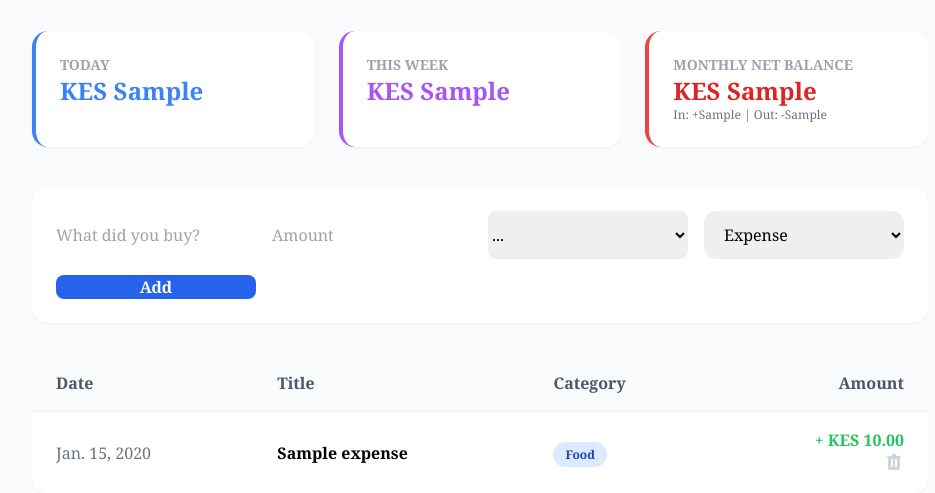
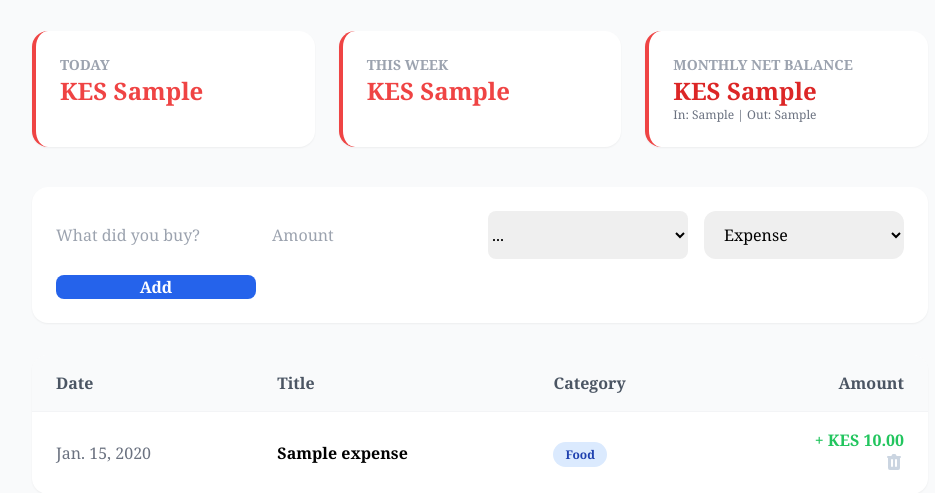
Before and after one commit to 18Mori/SoftGrowTech_expenseTracker_JamesMuriithi, a Django app: template exapp/templates/Home.html in a window 1280 px wide. Shown: the part 37-530 px from the top of the page, without its empty margins (160-1095 px from the left). Run offline with Django 5.2, Linux system fonts and the light colour scheme; tables that the repository leaves empty hold one stand-in row (values such as "Sample post"); the template is opened without the code that fills it: values that come from a table or form of the project are taken from there, most other values are stand-ins (such as "Sample title", 1, 10 or a date in 2020); some libraries are stand-ins or nearby versions.

Commit message:
Refactor expense list view to order by ID and update daily/weekly balance display logic

```diff
--- a/exapp/templates/Home.html
+++ b/exapp/templates/Home.html
@@ -6,20 +6,20 @@
             <h1 class="text-3xl font-bold text-slate-800">Expense Tracker</h1>
         </header>
         <div class="grid grid-cols-1 md:grid-cols-3 gap-6 mb-10">
-            <div class="bg-white p-6 rounded-2xl shadow-sm border-l-4 border-blue-500">
+            <div class="bg-white p-6 rounded-2xl shadow-sm border-l-4 {% if daily_net >= 0 %}border-blue-500{% else %}border-red-500{% endif %}">
                 <p class="text-sm font-bold text-gray-400 uppercase">Today</p>
-                <p class="text-2xl font-bold text-blue-500">KES {{ daily_net }}</p>
+                <p class="text-2xl font-bold {% if daily_net >= 0 %}text-blue-500{% else %}text-red-500{% endif %}">KES {{ daily_net }}</p>
             </div>
-            <div class="bg-white p-6 rounded-2xl shadow-sm border-l-4 border-purple-500">
+            <div class="bg-white p-6 rounded-2xl shadow-sm border-l-4 {% if weekly_net >= 0 %}border-purple-500{% else %}border-red-500{% endif %}">
                 <p class="text-sm font-bold text-gray-400 uppercase">This Week</p>
-                <p class="text-2xl font-bold text-purple-500">KES {{ weekly_net }}</p>
+                <p class="text-2xl font-bold {% if weekly_net >= 0 %}text-purple-500{% else %}text-red-500{% endif %}">KES {{ weekly_net }}</p>
             </div>
             <div class="bg-white p-6 rounded-2xl shadow-sm border-l-4 {% if monthly_net >= 0 %}border-green-500{% else %}border-red-500{% endif %}">
     <p class="text-sm font-bold text-gray-400 uppercase">Monthly Net Balance</p>
     <p class="text-2xl font-bold {% if monthly_net >= 0 %}text-green-600{% else %}text-red-600{% endif %}">
         KES {{ monthly_net }}
     </p>
-    <p class="text-xs text-gray-500">In: +{{ monthly_in }} | Out: -{{ monthly_out }}</p>
+    <p class="text-xs text-gray-500">In: {{ monthly_in }} | Out: {{ monthly_out }}</p>
 </div>
         </div>
         <section class="bg-white p-6 rounded-2xl shadow-sm mb-8">
```
Also changed, not shown: exapp/views.py (+1 -25 lines).
